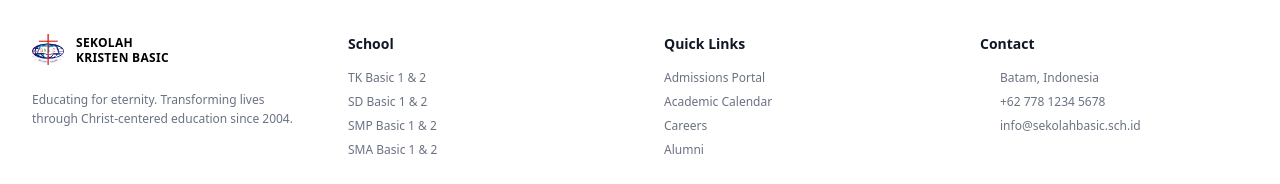
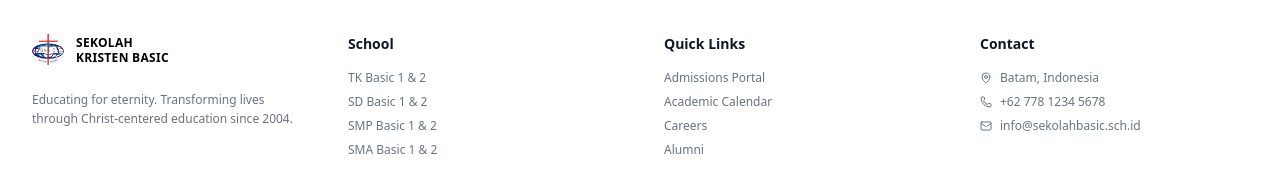
Before and after one commit to christmex/sekolahbasic-fe, a Next.js app: page / in a window 1280 px wide. Shown: the part 2938-3122 px from the top of the page. Built offline with nearby package versions, Linux system fonts and the light colour scheme.

Commit message:
Fix Icon in Footer

```diff
--- a/components/Footer.tsx
+++ b/components/Footer.tsx
@@ -1,3 +1,5 @@
+import { Mail, MapPin, Phone } from "lucide-react";
+
 export default function Footer() {
     return (
         <footer className="bg-white border-t border-gray-200 pt-16">
@@ -44,9 +46,9 @@ export default function Footer() {
                     <div>
                         <h4 className="font-semibold text-gray-900 text-sm mb-4">Contact</h4>
                         <ul className="space-y-2 text-xs text-gray-500">
-                            <li className="flex items-start gap-2"><i data-lucide="map-pin" className="w-3 h-3 mt-0.5"></i> Batam, Indonesia</li>
-                            <li className="flex items-center gap-2"><i data-lucide="phone" className="w-3 h-3"></i> +62 778 1234 5678</li>
-                            <li className="flex items-center gap-2"><i data-lucide="mail" className="w-3 h-3"></i> info@sekolahbasic.sch.id</li>
+                            <li className="flex items-start gap-2"><MapPin className="w-3 h-3 mt-0.5" /> Batam, Indonesia</li>
+                            <li className="flex items-center gap-2"><Phone className="w-3 h-3" /> +62 778 1234 5678</li>
+                            <li className="flex items-center gap-2"><Mail className="w-3 h-3" /> info@sekolahbasic.sch.id</li>
                         </ul>
                     </div>
                 </div>
```
